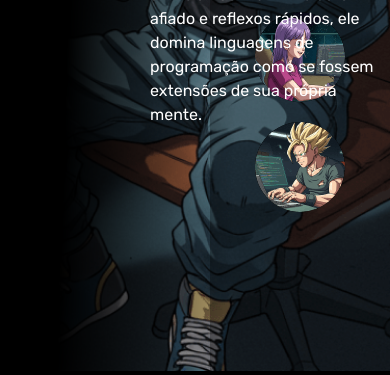
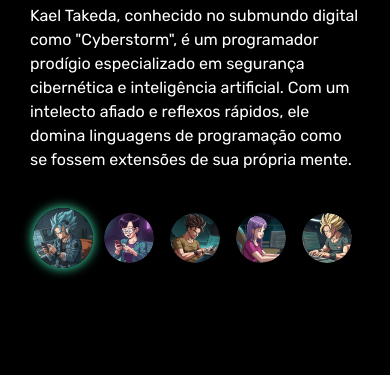
Before and after one commit to BH-Tec/devemdobro-19, a plain HTML site: page index.html in a window 390 px wide. Shown: the part 473-848 px from the top of the page. Drawn offline with Linux system fonts and the light colour scheme; a script that the page names is missing.

Commit message:
:lipstick: feat: add responsividade

```diff
--- a/src/css/style.css
+++ b/src/css/style.css
@@ -123,3 +123,75 @@ main .personagem .imagem {
 .botoes .botao.codebreaker.selecionado {
     box-shadow: 0 0 10px #FFF047;
 }
+
+@media (max-width: 769px) {
+    main::after {
+        background: linear-gradient(0deg, #000 45%, rgba(0, 0, 0, 0.00) 70%) no-repeat;
+        width: 100vw;
+    }
+
+    main .personagem .imagem {
+        height: 85%;
+        object-position: center;
+    }
+
+    .conteudo {
+        justify-content: flex-end;
+        left: 0;
+        top: -20%;
+        max-width: 100vw;
+        padding: 30px;
+    }
+
+    .conteudo .nome-personagem {
+        font-size: 30px;
+    }
+
+    .conteudo .descricao {
+        max-width: 500px;
+    }
+
+    .botoes {
+        flex-direction: row;
+        align-items: flex-end;
+        width: 100%;
+        padding: 30px;
+    }
+
+    .botoes .botao {
+        width: 70px;
+        height: 70px;
+    }
+
+    .botoes .botao img {
+        max-width: 70px;
+    }
+}
+
+@media (max-width: 425px) {
+    main .personagem .imagem {
+        height: auto;
+    }
+
+    .conteudo {
+        top: -20%;
+    }
+
+    .conteudo .nome-personagem {
+        font-size: 30px;
+    }
+
+    .botoes {
+        padding: 20px;
+        top: -10%;
+    }
+
+    .botoes .botao {
+        width: 50px;
+        height: 50px;
+    }
+
+    .botoes .botao img {
+        max-width: 50px;
+    }
+}
```
